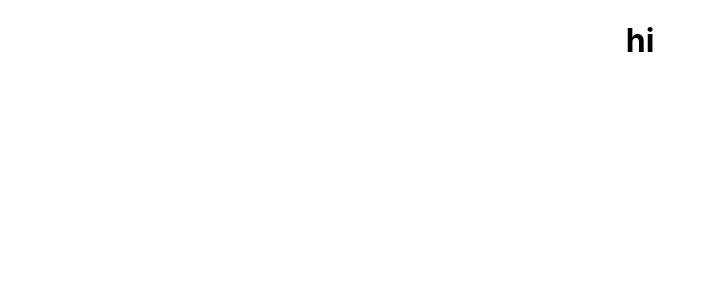
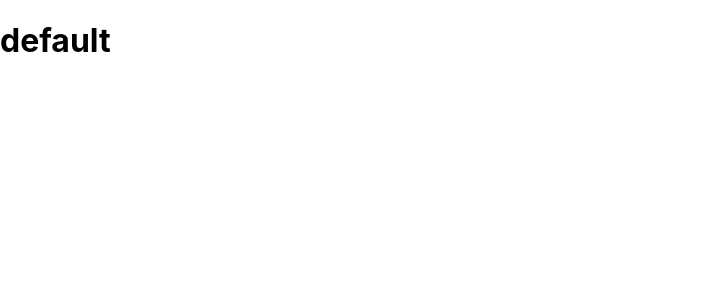
Before and after one commit to sm970309/Three-Idiots-Kurly, a React (Create React App) app in the folder client/: page / in a window 1280 px wide. Shown: the top 300 px of the page, without its empty margins (0-715 px from the left). Built offline with nearby package versions, Linux system fonts and the light colour scheme.

Commit message:
기본셋팅

```diff
--- a/client/package.json
+++ b/client/package.json
@@ -8,6 +8,7 @@
     "@testing-library/user-event": "^13.5.0",
     "react": "^18.2.0",
     "react-dom": "^18.2.0",
+    "react-router-dom": "^6.3.0",
     "react-scripts": "5.0.1",
     "web-vitals": "^2.1.4"
   },
--- a/client/src/App.js
+++ /dev/null
@@ -1,11 +0,0 @@
-import './App.css';
-
-function App() {
-  return (
-    <div className="App">
-      <h1> hi</h1>
-    </div>
-  );
-}
-
-export default App;
```
Also changed, not shown: client/public/index.html (+0 -18 lines), client/src/index.js (+6 -11 lines), client/src/css/App.css (renamed from client/src/App.css), 1 other file (tests, documents, lock files or other folders).
